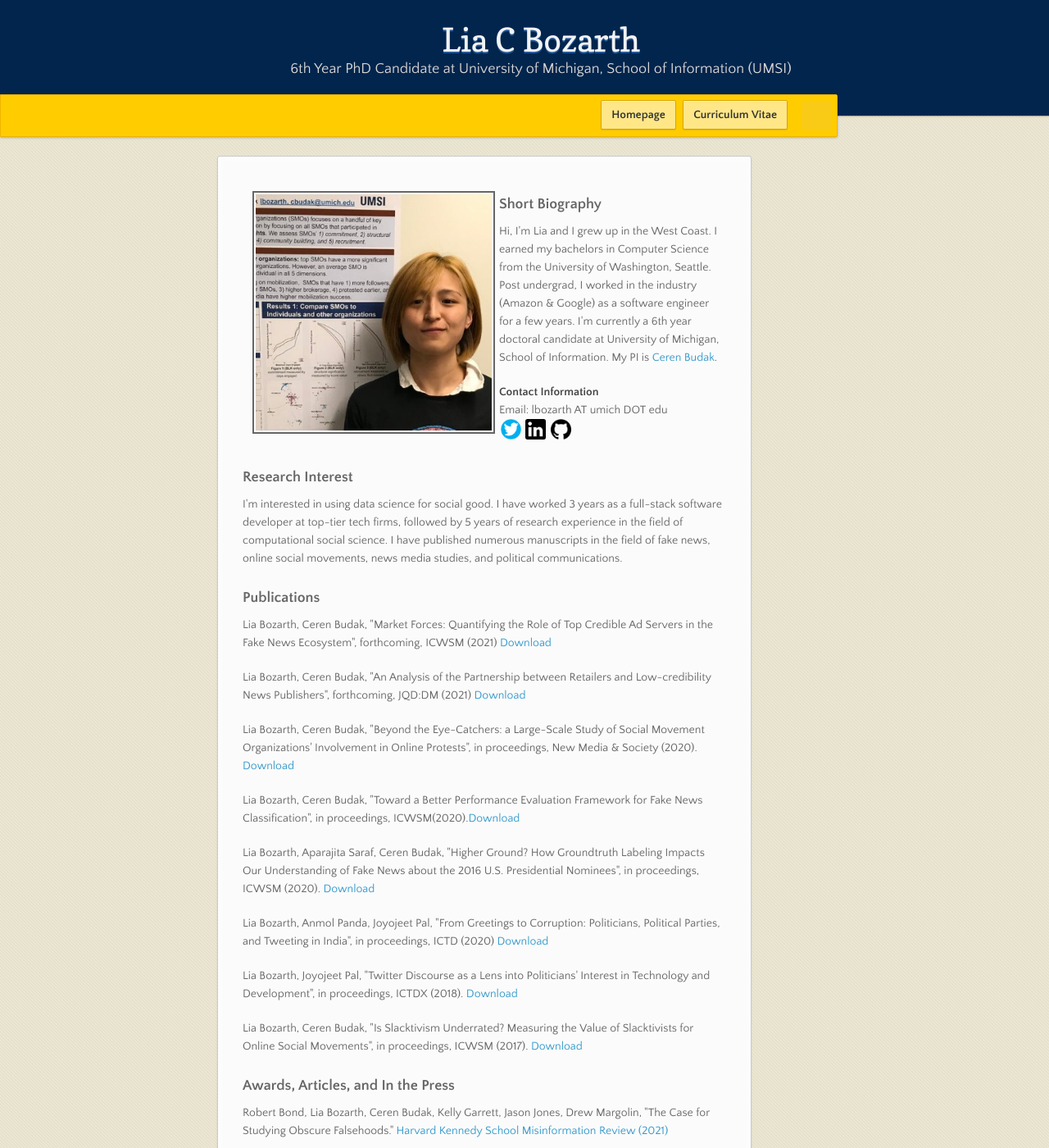
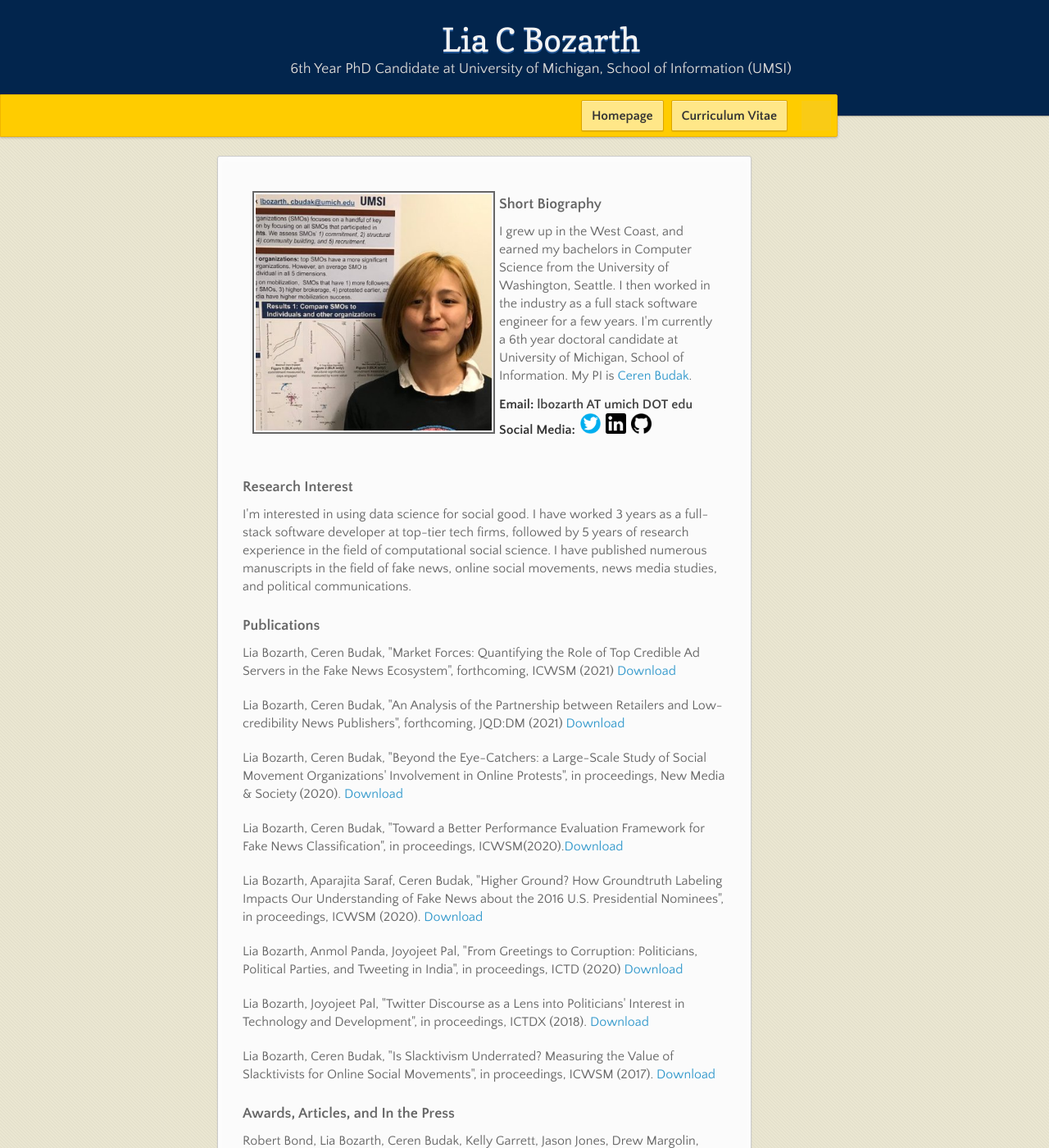
Before and after one commit to lbozarth/lbozarth.github.io, a Jekyll site: the page built from index.md, in a window 1280 px wide and 1400 px high. Shown: the whole window at 82% size. Built offline with Jekyll 4.4.1, drawn with Linux system fonts in a browser that asks for light colours; nearby versions of some CDN libraries.

Commit message:
update style

```diff
--- a/_sass/jekyll-theme-leap-day.scss
+++ b/_sass/jekyll-theme-leap-day.scss
@@ -8,7 +8,7 @@ by Matt Graham
 @import "rouge-base16-dark";
 
 body {
-  font:14px/22px 'Quattrocento Sans', "Helvetica Neue", Helvetica, Arial, sans-serif;
+  font:16px/22px 'Quattrocento Sans', "Helvetica Neue", Helvetica, Arial, sans-serif;
   color:#666;
   font-weight:300;
   margin: 0px;
@@ -205,8 +205,8 @@ header {
     margin-left: 5px;
     padding: 10px 12px;
     margin-top: 6px;
-    line-height:14px;
-    font-size:14px;
+    line-height:16px;
+    font-size:16px;
     color:#333;
     font-weight: bold;
     display:inline-block;
@@ -224,8 +224,8 @@ header {
     margin-left:-325px;
     padding: 10px 12px;
     margin-top: 6px;
-    line-height:14px;
-    font-size:14px;
+    line-height:16px;
+    font-size:16px;
     background-color: #FFE788;
   }
 
@@ -297,7 +297,7 @@ nav {
   ul {
     list-style: none;
     list-style-image:none;
-    font-size: 14px;
+    font-size: 16px;
     line-height:24px;
 
     li {
--- a/index.md
+++ b/index.md
@@ -11,18 +11,19 @@ layout: default
 	</div>
 	<div class="profile_div">
         <h3>Short Biography</h3>
-        <p>Hi, I'm Lia and I grew up in the West Coast. I earned my bachelors in Computer Science from the University of Washington, Seattle. Post undergrad, I worked in the industry (Amazon &amp; Google) as a software engineer for a few years. I'm currently a 6th year doctoral candidate at University of Michigan, School of Information. My PI is <a href="http://cbudak.com/index.html">Ceren Budak</a>.</p>
-        <div id="contact_info">
-                <dl>
-                <dt>Contact Information</dt>
-                <dd>Email: lbozarth AT umich DOT edu</dd>
-                            <a href="https://twitter.com/lia_bozarth"><img id="twitter" class="logo_img" src="{{relative}}assets/pics/twitter.png"/></a>
-                            <a href="https://www.linkedin.com/in/lia-bozarth-697266140"><img id="linkedin" class="logo_img" src="{{relative}}assets/pics/linkedin.png"  /></a>
-                            <a href="https://github.com/lbozarth"><img id="github" class="logo_img_long" src="{{relative}}assets/pics/github.png"  /></a>
-                </dl>
-		</div>
+        <p>I grew up in the West Coast, and earned my bachelors in Computer Science from the University of Washington, Seattle. I then worked in the industry as a full stack software engineer for a few years. I'm currently a 6th year doctoral candidate at University of Michigan, School of Information. My PI is <a href="http://cbudak.com/index.html">Ceren Budak</a>.</p>
 	</div>
-<div>
+    <div class="profile_div" id="contact_info" style="margin-top:-1em">
+            <dl>
+            <dt><strong>Email:</strong> lbozarth AT umich DOT edu</dt>
+            <dt><strong>Social Media:</strong>
+            <a href="https://twitter.com/lia_bozarth"><img id="twitter" class="logo_img" src="{{relative}}assets/pics/twitter.png"/></a>
+            <a href="https://www.linkedin.com/in/lia-bozarth-697266140"><img id="linkedin" class="logo_img" src="{{relative}}assets/pics/linkedin.png"  /></a>
+            <a href="https://github.com/lbozarth"><img id="github" class="logo_img_long" src="{{relative}}assets/pics/github.png"  /></a>
+            </dt>
+            </dl>
+    </div>
+</div>
 
 <div id="interests" class="sec_div">
 <h3>Research Interest</h3>
```
Also changed, not shown: 2 other files.
